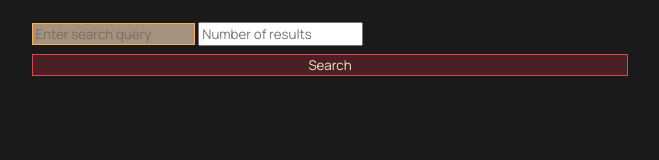
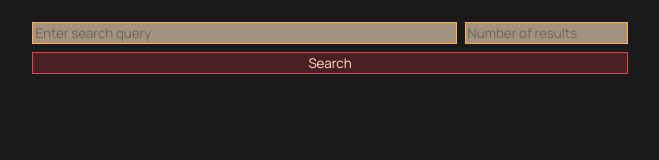
Before and after one commit to anupamabhay/Google-Scraper, a plain HTML site: page index.html in a window 1280 px wide. Shown: the whole page, without its empty margins (310-969 px from the left). Drawn offline with nearby package versions, Linux system fonts and the light colour scheme.

Commit message:
Update style.css

```diff
--- a/style.css
+++ b/style.css
@@ -17,7 +17,12 @@
 .container{
     display: flex;
     flex-direction: column;
+    /* gap: .5rem; */
+}
+.input-group{
+    display: flex;
     gap: .5rem;
+    justify-content: space-between;
 }
 .form{
     display: flex;
@@ -52,10 +57,21 @@
 #query-input{
     background-color: rgba(255, 227, 194, 0.6);
     border: 1px solid rgb(254, 173, 81);
+    flex-grow: 3;
 }
 #query-input:focus{
     background-color: rgba(255, 227, 194, .8);
 }
 #query-input::placeholder{
-    color: rgba(55, 55, 55, .4);
+    color: rgba(55, 55, 55, .5);
 }
+#result-count{
+    background-color: rgba(255, 227, 194, 0.6);
+    border: 1px solid rgb(254, 173, 81);
+}
+#result-count:focus{
+    background-color: rgba(255, 227, 194, .8);
+}
+#result-count::placeholder{
+    color: rgba(55, 55, 55, .5);
+}
```
